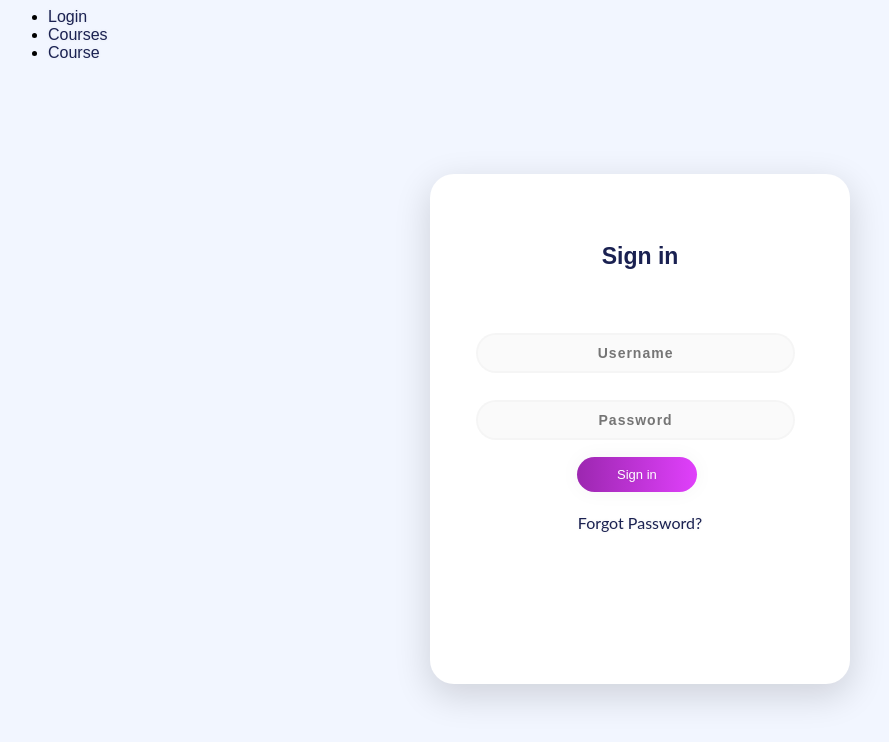
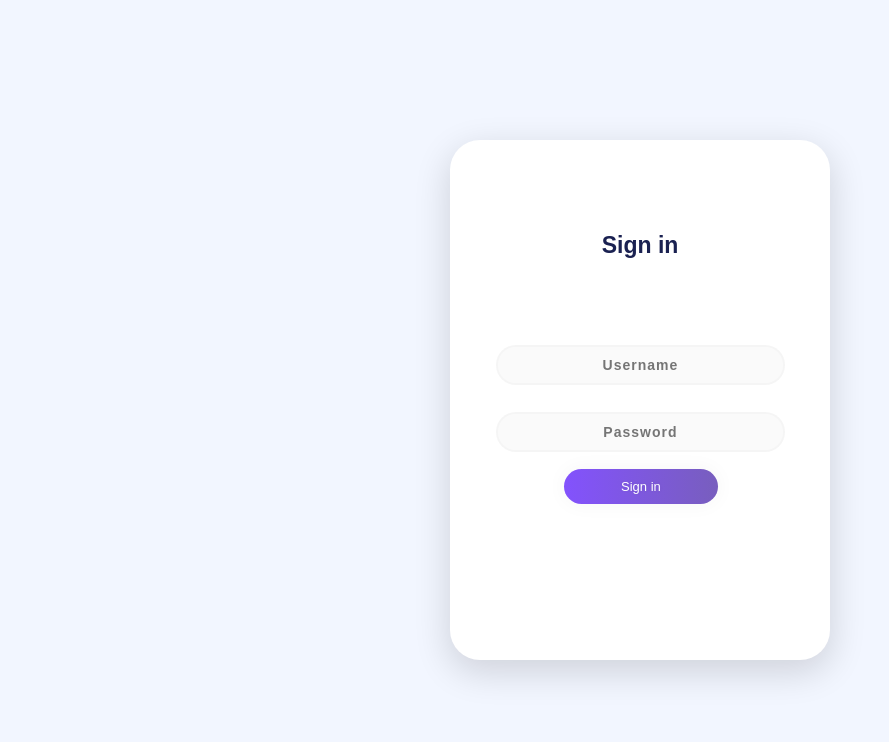
Before and after one commit to SKajiwara/pagenavigationtemplate, a React (Create React App) app: page / in a window 1280 px wide. Shown: the top 742 px of the page, without its empty margins (0-889 px from the left). Built offline with nearby package versions, Linux system fonts and the light colour scheme.

Commit message:
2 files modified

```diff
--- a/src/App.js
+++ b/src/App.js
@@ -7,23 +7,10 @@ class App extends React.Component {
     return (
       <Router>
         <div>
-          <nav>
-            <ul>
-              <li>
-                <Link to="/">Login</Link>
-              </li>
-              <li>
-                <Link to="/courses">Courses</Link>
-              </li>
-              <li>
-                <Link to="/course">Course</Link>
-              </li>
-            </ul>
-          </nav>
-
-          {/* A <Switch> looks through its children <Route>s and
-              renders the first one that matches the current URL. */}
           <Switch>
+            <Route path="/menu">
+              <Menu />
+            </Route>
             <Route path="/courses">
               <Courses />
             </Route>
@@ -43,7 +30,6 @@ class App extends React.Component {
 class Login extends React.Component {
   render() {
     return (
-      <div>
       <div className="main">
         <p className="sign" align="center">
           Sign in
@@ -61,31 +47,52 @@ class Login extends React.Component {
             align="center"
             placeholder="Password"
           />
+          {/* TODO: */}
+          <Link to="/menu">
             <a className="submit" align="center">
               Sign in
             </a>
+          </Link>
+          {/*
           <p className="forgot" align="center">
             <a href="#">Forgot Password?</a>
           </p>
-            <a href="#" />
+          */}
         </form>
-        </div>
-        <a href="#" />
       </div>
     );
   }
 }
-
+class Menu extends React.Component {
+  render() {
+    return (
+      <div className="flex-parent jc-center">
+        <Link to="/Courses">
+          <button type="button">Developer/QA</button>
+        </Link>
+        <Link to="/Courses">
+          <button type="button">Sales</button>
+        </Link>
+        <Link to="/Courses">
+          <button type="button">Learn About Product</button>
+        </Link>
+      </div>
+    );
+  }
+}
 class Courses extends React.Component {
   render() {
-    return <h2>Courses</h2>;
+    const courses = { "Course A": 1, "Course B": 2, "Course C": 3 };
+    return (
+      <Link to="/Course">
+        <button type="button">Course</button>
+      </Link>
+    );
   }
 }
-
 class Course extends React.Component {
   render() {
     return <h2>Course</h2>;
   }
 }
-
 export default App;
--- a/src/style.css
+++ b/src/style.css
@@ -1,6 +1,10 @@
 h1,
 p {
   font-family: Lato;
+}
+html {
+  width: 100%;
+  height: 100%;
 }
 body {
   background-color: #f2f6ff;
@@ -9,15 +13,21 @@ body {
 
 .main {
   background-color: #fff;
-  width: 420px;
-  height: 510px;
-  border-radius: 1.5em !important;
-  margin: 7em auto;
+  max-height: 700px;
+  min-height: 520px;
+  max-width: 380px;
+  min-width: 380px;
+  border-radius: 30px !important;
+  position: absolute;
+  top: 50%;
+  left: 50%;
+  transform: translate(-50%, -50%);
   box-shadow: 0px 11px 35px 2px rgba(0, 0, 0, 0.14);
 }
 
 .sign {
   padding-top: 3em;
+  padding-bottom: 1em;
   color: #1a2151;
   font-family: "Ubuntu", sans-serif;
   font-weight: bold;
@@ -77,14 +87,14 @@ form.form1 {
   cursor: pointer;
   border-radius: 5em;
   color: #fff;
-  background: linear-gradient(to right, #9c27b0, #e040fb);
+  background: linear-gradient(to right, #8352fd, #785ebe);
   border: 0;
-  padding-left: 40px;
-  padding-right: 40px;
+  padding-left: 15%;
+  padding-right: 15%;
   padding-bottom: 10px;
   padding-top: 10px;
   font-family: "Ubuntu", sans-serif;
-  margin-left: 35%;
+  margin-left: 30%;
   font-size: 13px;
   box-shadow: 0 0 20px 1px rgba(0, 0, 0, 0.04);
 }
@@ -106,3 +116,14 @@ a {
     border-radius: 0px;
   }
 }
+.mid-left .mid-center .mid-center {
+  position: absolute;
+}
+
+.flex-parent {
+  display: flex;
+}
+
+.jc-center {
+  justify-content: center;
+}
```
Lines whose indentation alone changed are shown as unchanged.
